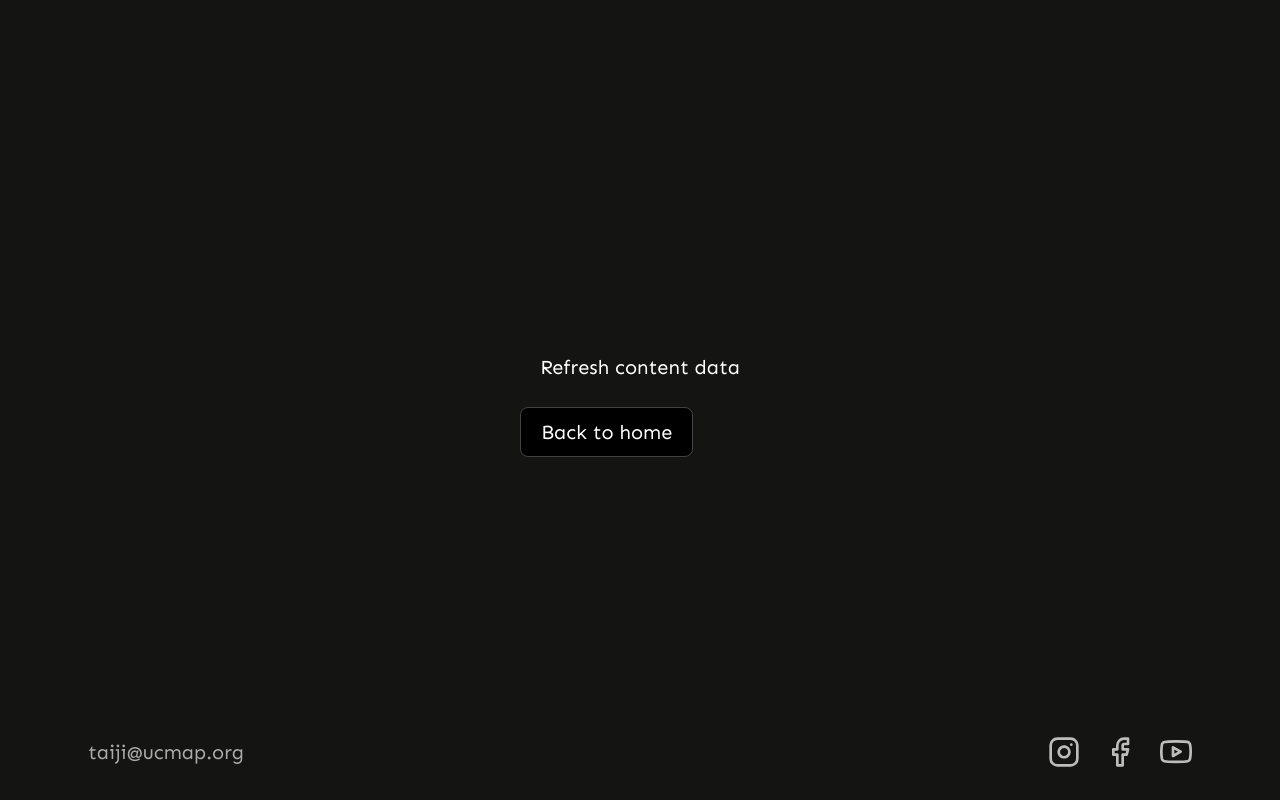
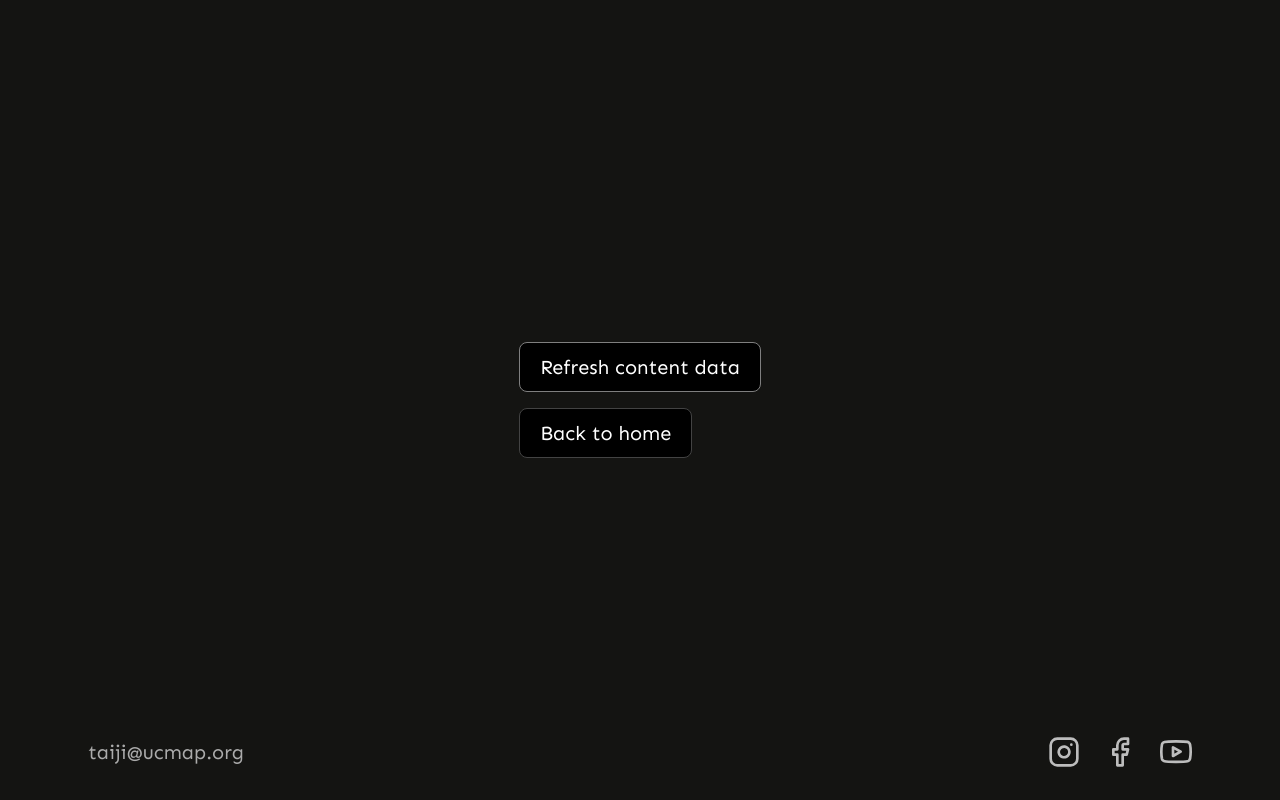
Before and after one commit to jinkang-0/berkeleytaiji, a Next.js app: page /refresh in a window 1280 px wide. In both pictures the pointer is over the button "Refresh content data". Built offline with nearby package versions, Linux system fonts and the light colour scheme.

Commit message:
Update button styles (#9)

```diff
--- a/components/ui/button-single.tsx
+++ b/components/ui/button-single.tsx
@@ -24,7 +24,7 @@ export function ButtonPrimarySingle({
 
   return (
     <button
-      className={`${styles.button} ${className}`}
+      className={`${styles.button} ${styles.buttonPrimary} ${className}`}
       onClick={clickFunction}
       disabled={disabled || isDisabled}
       {...rest}
--- a/components/ui/button.module.scss
+++ b/components/ui/button.module.scss
@@ -24,8 +24,10 @@ a.button:global(.disabled) {
 .buttonPrimary {
   background: black;
   border: 1px solid colors.$buttonBorder;
+  transition: 200ms;
 
   &:hover {
+    border-color: colors.$border;
     text-decoration: none;
   }
 
@@ -98,12 +100,7 @@ a.buttonGhost:global(.disabled) {
   &:hover,
   &:focus-visible {
     text-decoration: none;
-    background: colors.$border;
-    color: black;
-
-    :global(.fill) {
-      fill: black;
-    }
+    background: rgba(255, 255, 255, 0.05);
   }
 }
 
```
